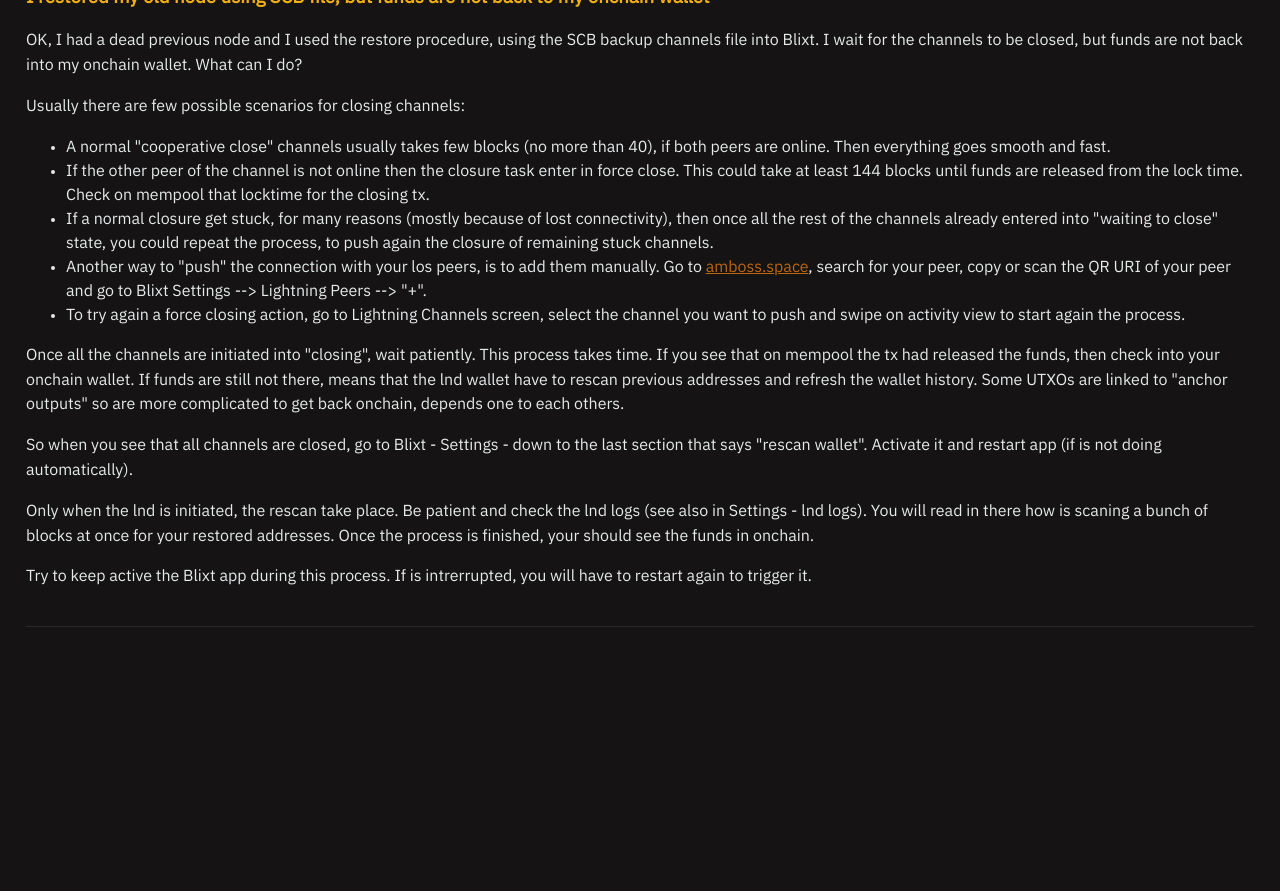
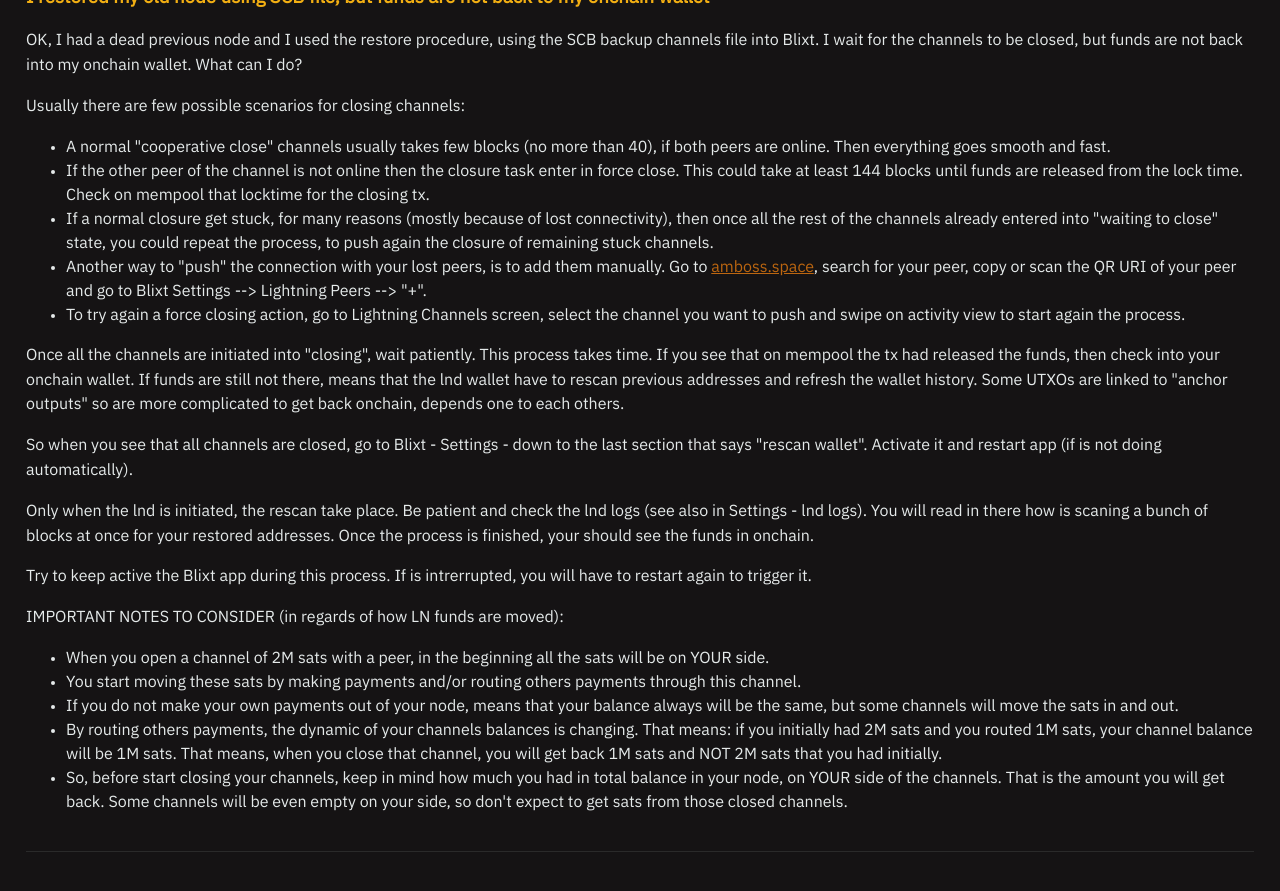
Before and after one commit to BlixtWallet/blixtwallet.github.io, a Jekyll site: the page built from faq.html, in a window 1280 px wide and 900 px high, scrolled down 4983 px. Shown: the top 891 px of the window. Built offline with Jekyll 4.4.1, drawn with Linux system fonts in a browser that asks for light colours; before the commit the page ends 5658 px from its top, so only the background shows below that.

Commit message:
add important notes
added important notes to restore section

```diff
--- a/faq.html
+++ b/faq.html
@@ -399,7 +399,7 @@
       <li>A normal "cooperative close" channels usually takes few blocks (no more than 40), if both peers are online. Then everything goes smooth and fast.</li>
       <li>If the other peer of the channel is not online then the closure task enter in force close. This could take at least 144 blocks until funds are released from the lock time. Check on mempool that locktime for the closing tx.</li>
       <li>If a normal closure get stuck, for many reasons (mostly because of lost connectivity), then once all the rest of the channels already entered into "waiting to close" state, you could repeat the process, to push again the closure of remaining stuck channels.</li>
-      <li>Another way to "push" the connection with your los peers, is to add them manually.
+      <li>Another way to "push" the connection with your lost peers, is to add them manually.
       Go to  <a href="https://amboss.space" target="_blank" rel="noopener noreferrer">amboss.space</a>, search for your peer, copy or scan the QR URI of your peer and go to Blixt Settings --> Lightning Peers --> "+".</li>
       <li>To try again a force closing action, go to Lightning Channels screen, select the channel you want to push and swipe on activity view to start again the process.</li>
       </ul>
@@ -408,6 +408,14 @@
       <p>So when you see that all channels are closed, go to Blixt - Settings - down to the last section that says "rescan wallet". Activate it and restart app (if is not doing automatically).</p>
       <p>Only when the lnd is initiated, the rescan take place. Be patient and check the lnd logs (see also in Settings - lnd logs). You will read in there how is scaning a bunch of blocks at once for your restored addresses. Once the process is finished, your should see the funds in onchain.</p>
       <p>Try to keep active the Blixt app during this process. If is intrerrupted, you will have to restart again to trigger it.</p>
+      <p>IMPORTANT NOTES TO CONSIDER (in regards of how LN funds are moved):</p>
+      <ul>
+      <li>When you open a channel of 2M sats with a peer, in the beginning all the sats will be on YOUR side.</li>
+      <li>You start moving these sats by making payments and/or routing others payments through this channel.</li>
+      <li>If you do not make your own payments out of your node, means that your balance always will be the same, but some channels will move the sats in and out.</li>
+      <li>By routing others payments, the dynamic of your channels balances is changing. That means: if you initially had 2M sats and you routed 1M sats, your channel balance will be 1M sats. That means, when you close that channel, you will get back 1M sats and NOT 2M sats that you had initially.</li>
+      <li>So, before start closing your channels, keep in mind how much you had in total balance in your node, on YOUR side of the channels. That is the amount you will get back. Some channels will be even empty on your side, so don't expect to get sats from those closed channels.</li>
+      </ul>
   </section>
 
 </article>
```
